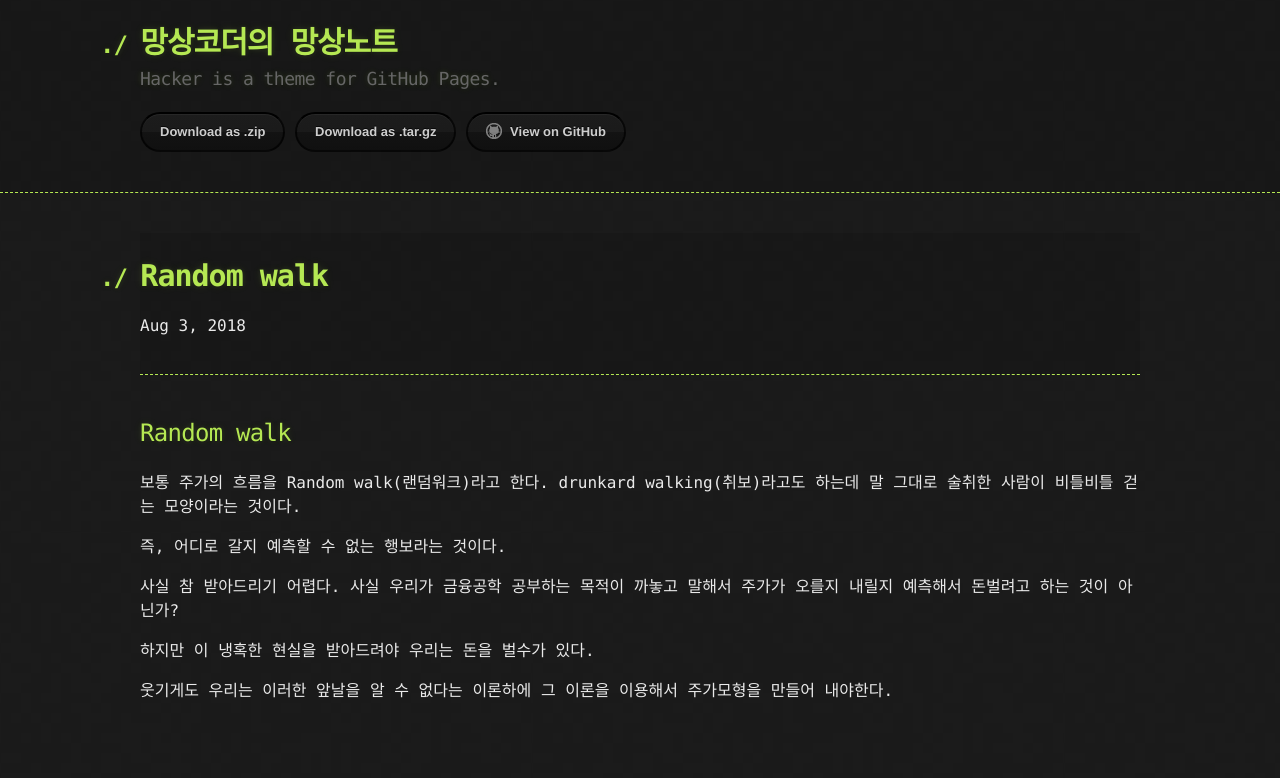
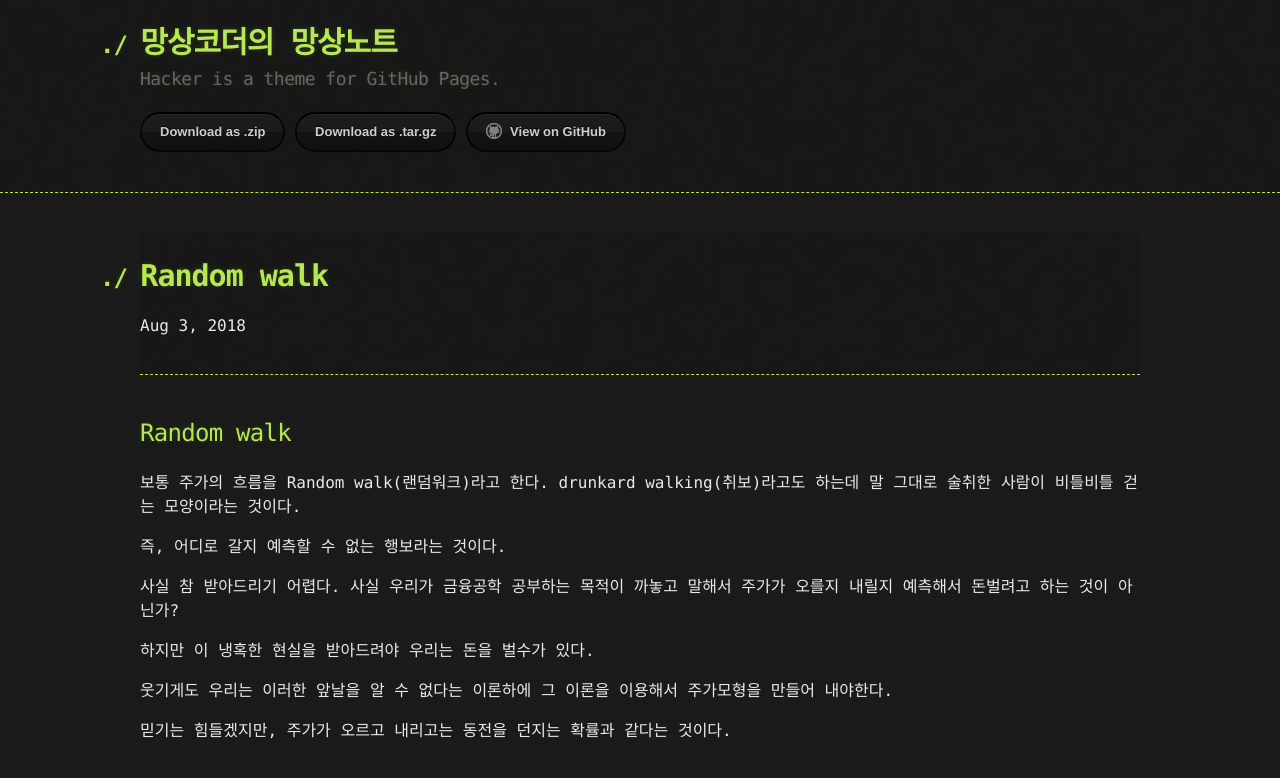
Before and after one commit to kooock/kooock.github.io, a Jekyll site: the page built from _posts/2018-08-03-random_walk.md, in a window 1280 px wide. Shown: the top 778 px of the page. Built offline with Jekyll 4.4.1, drawn with Linux system fonts in a browser that asks for light colours.

Commit message:
update random walk

```diff
--- a/_posts/2018-08-03-random_walk.md
+++ b/_posts/2018-08-03-random_walk.md
@@ -21,3 +21,5 @@ drunkard walking(취보)라고도 하는데 말 그대로 술취한 사람이
 하지만 이 냉혹한 현실을 받아드려야 우리는 돈을 벌수가 있다.
 
 웃기게도 우리는 이러한 앞날을 알 수 없다는 이론하에 그 이론을 이용해서 주가모형을 만들어 내야한다.
+
+믿기는 힘들겠지만, 주가가 오르고 내리고는 동전을 던지는 확률과 같다는 것이다.
```
